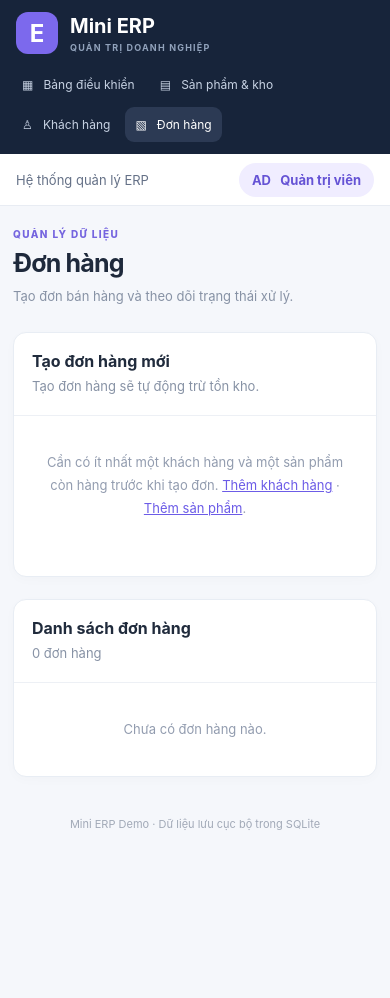
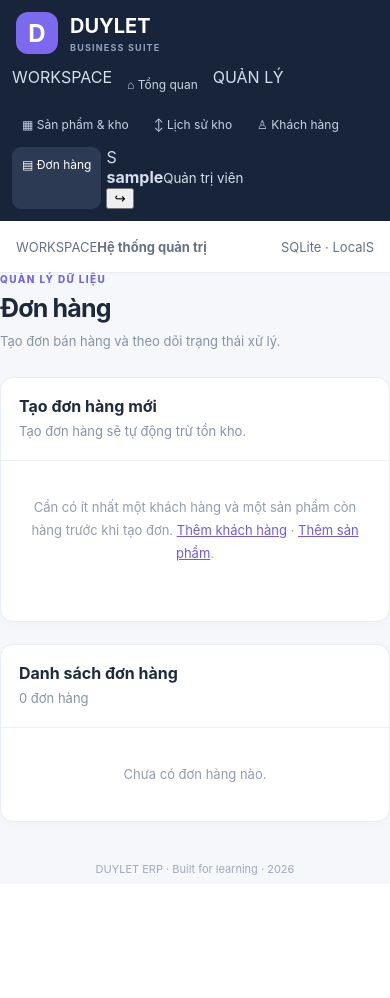
Before and after one commit to Duylet/du-an11, a Flask app: page /orders in a window 390 px wide. After the commit the page ends 875 px from the top, so only its background shows below. Run offline with Flask 3, Linux system fonts and the light colour scheme; the visitor is signed in with stand-in values (Sample User, id 1); data that the repository does not hold is empty; some libraries are stand-ins or nearby versions.

Commit message:
Modern responsive application shell with authenticated navigation

```diff
--- a/python-erp-demo/templates/base.html
+++ b/python-erp-demo/templates/base.html
@@ -3,29 +3,45 @@
 <head>
   <meta charset="utf-8">
   <meta name="viewport" content="width=device-width, initial-scale=1">
-  <title>{% block title %}Mini ERP{% endblock %} · Mini ERP</title>
+  <meta name="theme-color" content="#111827">
+  <title>{% block title %}Tổng quan{% endblock %} · Duylet ERP</title>
+  <link rel="preconnect" href="https://fonts.googleapis.com">
+  <link rel="preconnect" href="https://fonts.gstatic.com" crossorigin>
+  <link href="https://fonts.googleapis.com/css2?family=DM+Sans:wght@400;500;600;700;800&family=Manrope:wght@500;600;700;800&display=swap" rel="stylesheet">
   <link rel="stylesheet" href="{{ url_for('static', filename='style.css') }}">
 </head>
 <body>
+{% if current_user.is_authenticated %}
+<div class="app-shell">
   <aside class="sidebar">
-    <a class="brand" href="{{ url_for('dashboard') }}"><span class="brand-mark">E</span><span>Mini ERP<small>QUẢN TRỊ DOANH NGHIỆP</small></span></a>
-    <div class="nav-label">TỔNG QUAN</div>
-    <a class="nav-link {% if request.endpoint == 'dashboard' %}active{% endif %}" href="{{ url_for('dashboard') }}">▦ &nbsp; Bảng điều khiển</a>
-    <div class="nav-label">QUẢN LÝ</div>
-    <a class="nav-link {% if request.endpoint in ['products','update_stock','delete_product'] %}active{% endif %}" href="{{ url_for('products') }}">▤ &nbsp; Sản phẩm & kho</a>
-    <a class="nav-link {% if request.endpoint in ['customers','delete_customer'] %}active{% endif %}" href="{{ url_for('customers') }}">♙ &nbsp; Khách hàng</a>
-    <a class="nav-link {% if request.endpoint in ['orders','order_status'] %}active{% endif %}" href="{{ url_for('orders') }}">▧ &nbsp; Đơn hàng</a>
-    <div class="sidebar-note">Bản demo học tập<br>Flask + SQLite</div>
+    <a class="brand" href="{{ url_for('dashboard') }}"><span class="brand-mark">D</span><span>DUYLET <small>BUSINESS SUITE</small></span></a>
+    <div class="nav-caption">WORKSPACE</div>
+    <a class="nav-link {% if request.endpoint == 'dashboard' %}active{% endif %}" href="{{ url_for('dashboard') }}"><span>⌂</span> Tổng quan</a>
+    <div class="nav-caption">QUẢN LÝ</div>
+    <a class="nav-link {% if request.endpoint in ['products','update_stock','edit_product','delete_product'] %}active{% endif %}" href="{{ url_for('products') }}"><span>▦</span> Sản phẩm & kho</a>
+    <a class="nav-link {% if request.endpoint in ['inventory'] %}active{% endif %}" href="{{ url_for('inventory') }}"><span>↕</span> Lịch sử kho</a>
+    <a class="nav-link {% if request.endpoint in ['customers','edit_customer','delete_customer'] %}active{% endif %}" href="{{ url_for('customers') }}"><span>♙</span> Khách hàng</a>
+    <a class="nav-link {% if request.endpoint in ['orders','order_status'] %}active{% endif %}" href="{{ url_for('orders') }}"><span>▤</span> Đơn hàng</a>
+    <div class="sidebar-bottom"><div class="avatar">{{ current_user.username[:1]|upper }}</div><div class="account"><strong>{{ current_user.username }}</strong><small>Quản trị viên</small></div><form method="post" action="{{ url_for('logout') }}"><input type="hidden" name="csrf_token" value="{{ csrf_token() }}"><button class="logout" title="Đăng xuất">↪</button></form></div>
   </aside>
-  <main class="main">
-    <header class="topbar"><span>Hệ thống quản lý ERP</span><span class="user-chip">AD &nbsp; Quản trị viên</span></header>
-    <section class="page">
+  <main class="main-area">
+    <header class="topbar"><div><span class="topbar-kicker">WORKSPACE</span><strong>Hệ thống quản trị</strong></div><div class="topbar-right"><span class="live-dot"></span><span>SQLite · Local</span><span class="top-avatar">{{ current_user.username[:1]|upper }}</span></div></header>
+    <section class="page-content">
       {% with messages = get_flashed_messages(with_categories=true) %}
         {% if messages %}<div class="messages">{% for category, message in messages %}<div class="flash {{ category }}">{{ message }}</div>{% endfor %}</div>{% endif %}
       {% endwith %}
       {% block content %}{% endblock %}
-      <footer>Mini ERP Demo · Dữ liệu lưu cục bộ trong SQLite</footer>
+      <footer>DUYLET ERP <span>·</span> Built for learning <span>·</span> {{ current_year }}</footer>
     </section>
   </main>
+</div>
+{% else %}
+<main class="auth-shell">
+  {% with messages = get_flashed_messages(with_categories=true) %}
+    {% if messages %}<div class="auth-messages">{% for category, message in messages %}<div class="flash {{ category }}">{{ message }}</div>{% endfor %}</div>{% endif %}
+  {% endwith %}
+  {% block auth_content %}{% endblock %}
+</main>
+{% endif %}
 </body>
 </html>
```
